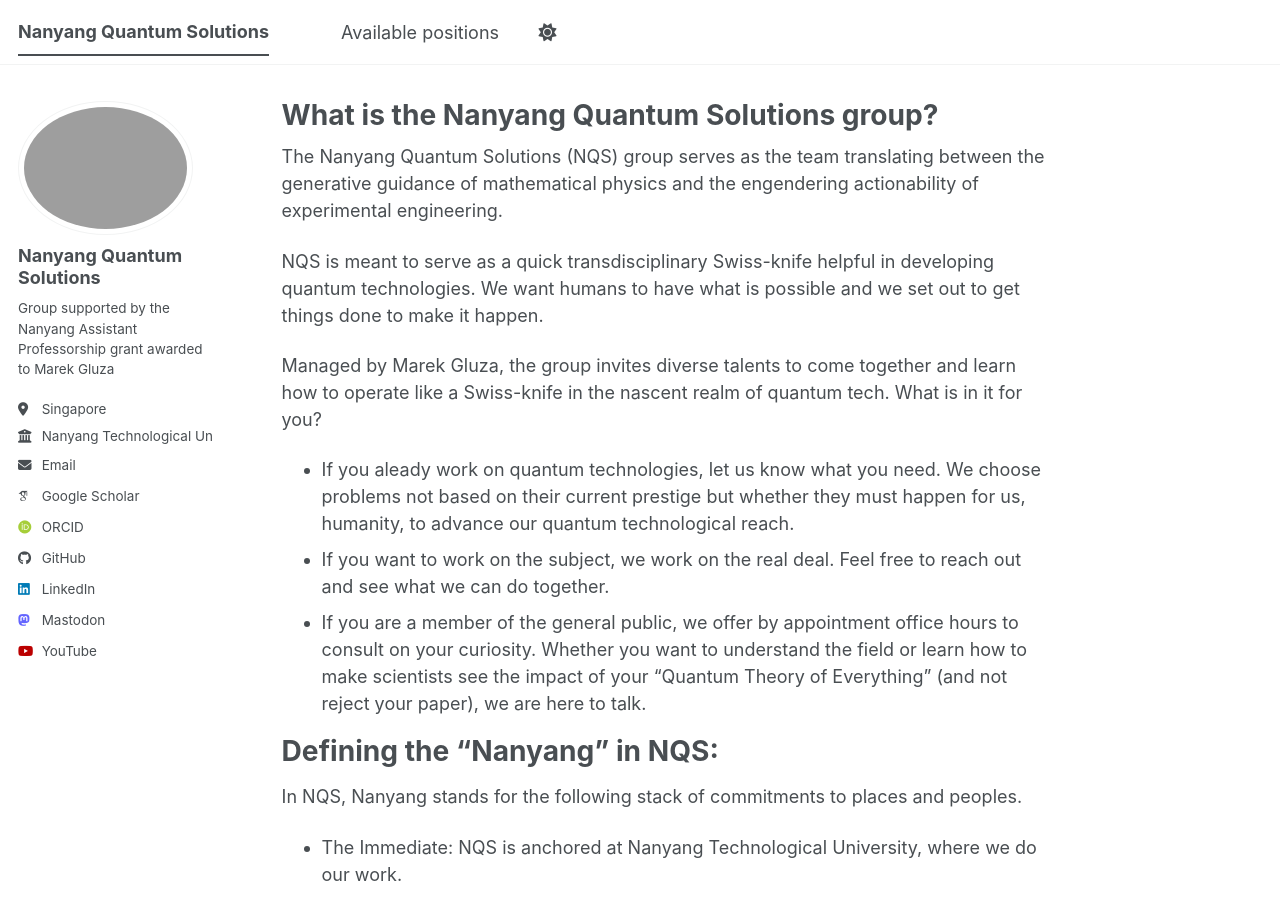
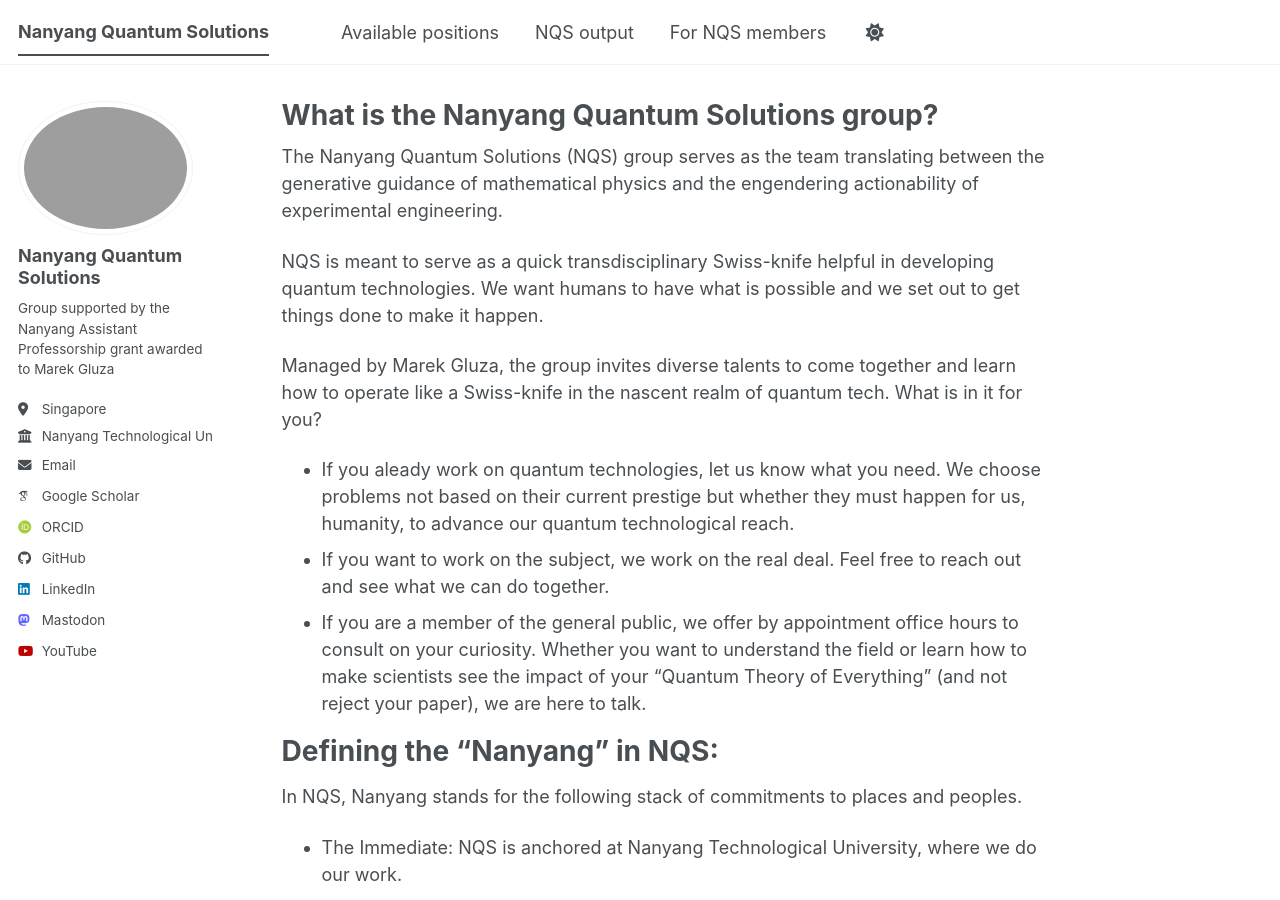
Before and after one commit to marekgluza/marekgluza.github.io, a Jekyll site: the page built from _pages/about.md, in a window 1280 px wide and 900 px high. Built offline with Jekyll 4.4.1, drawn with Linux system fonts in a browser that asks for light colours; some web fonts are replaced; a script bundle is joined from its source files by our own code; library files that are not in the unit come from our copies.

Commit message:
Update navigation.yml

```diff
--- a/_data/navigation.yml
+++ b/_data/navigation.yml
@@ -10,6 +10,10 @@
 main:
   - title: "Available positions"
     url: /available_positions/openings
+  - title: "NQS output"
+    url: /topics/overview
+  - title: "For NQS members"
+    url: /for_members/guidelines
 pff:
   - title: "Available Postdoc positions"
     url: /rf_openings/
```
